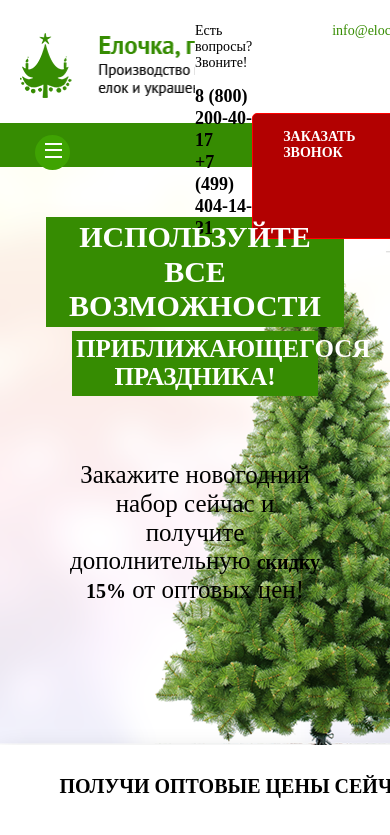
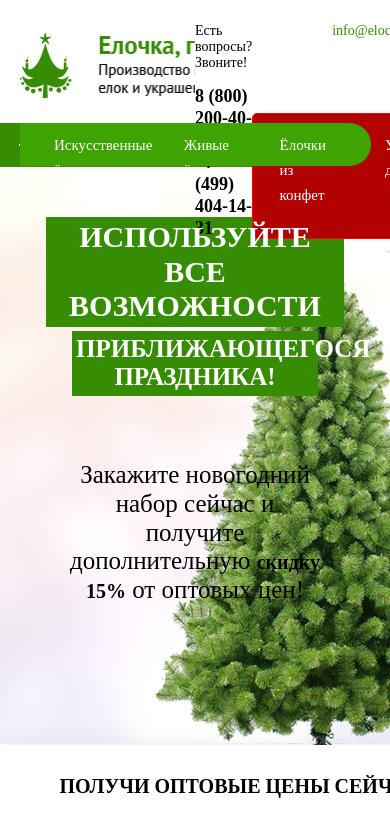
Before and after one commit to lenocheklisichka/Christmas-trees, a plain HTML site: page index.html in a window 390 px wide. Both pictures are taken after a click on the link 52 px from the left and 152 px from the top of the page. Shown: the top 835 px of the page. Drawn offline with nearby package versions, Linux system fonts and the light colour scheme.

Commit message:
бургер меню при адаптиве

```diff
--- a/css/style.css
+++ b/css/style.css
@@ -94,14 +94,14 @@ body {
 
  .menu-nav {
     display: flex;
-    width: 55%;
+    justify-content: space-around;
+    width: 60%;
     margin: 0 auto;
-    justify-content: space-around;
     list-style: none;
     padding-top: 10px;
  }
 
- li {
+.menu-nav__link {
     color: #fff;
     font-size: 18px;
     border-bottom: 1px solid #fff;
@@ -805,6 +805,10 @@ h4 {
         margin: 0 auto;
     }
 
+    strong {
+        font-size: 29px;
+    }
+
     .orderText, .man {
         font-size: 30px;
         margin-top: 14px;
@@ -886,20 +890,18 @@ h4 {
 
     .menu-btn {
         display: block;
-        width: 35px;
-        height: 35px;
+        width: 43px;
+        height: 43px;
         position: relative;
         background-color: #3fa302;
         border-radius: 50%;
-        margin-left: 35px;
-        margin-top: 8px;
     }
 
     .menu-btn strong,
     .menu-btn strong::before,
     .menu-btn strong::after {
           position: absolute;
-          top: 45%;
+          top: 50%;
           margin-top: -1px;
           left: 50%;
           margin-left: -8px;
@@ -912,7 +914,7 @@ h4 {
     .menu-btn strong::after {
           content: '';
           display: block;
-          transition: 0.5s;
+          transition: 1s;
     }
 
     .menu-btn strong::before {
@@ -925,41 +927,34 @@ h4 {
 
     .menu-btn_active strong:before {
           transform: rotate(-35deg);
-          width: 10px;
-          transform-origin: right bottom;
+          width: 15px;
+          transform-origin: top right;
     }
 
     .menu-btn_active strong:after {
           transform: rotate(35deg);
-          width: 10px;
-          transform-origin: right top;
+          width: 15px;
+          transform-origin: bottom right;
     }
 
     .menu-block {
         display: flex;
-        justify-content: center;
-        align-items: center;
-    }
-
-    .menu-nav {
-        width: 85%;
-    }
-
-    li {
-        font-size: 15px;
+        width: 90%;
+        height: 44px;
+        margin: 0 auto;
     }
 
     .menu-nav__link {
         display: inline-block;
         text-decoration: none;
-          color: #fff;
-          margin-right: 20px;
+        font-size: 15px;
     }
+
     .menu-nav__link {
         transition: 0.5s;
-          transform-origin: right center;
-          transform: translateX(50%);
-          opacity: 0;
+        transform-origin: right;
+        transform: translateX(35%);
+        opacity: 1;
     }
 
     .menu-nav__link_active {
@@ -968,23 +963,23 @@ h4 {
     }
 
     .menu-nav a {
-          text-decoration: none;
-          color: #222;
-          text-transform: uppercase;
-          font-weight: 100;
         display: inline-block;
+        margin-right: 50px;
         transition: 1s;
+        line-height: 25px;
+        border: 0;
     }
 
     .menu-nav {
-          transition: 0.2s;
+        transition: 2s;
         transform: scaleX(0) translateX(0%);
-          transform-origin: right center;
+        transform-origin: left center;
         opacity: 0;
         visibility: hidden;
-          height: 40px;
+        width: 100%;
+        height: 33px;
         background-color: #3fa302;
-          margin-right: -25px;
+        margin-left: -15px;
         border-top-right-radius: 50px;
         border-bottom-right-radius: 50px;
     }
--- a/index.html
+++ b/index.html
@@ -33,12 +33,12 @@
 			<a href="#" class="menu-btn">
                 <strong></strong>
                 </a>
-			<ul class="menu-nav">
-				<a href="#draw"><li>Искусственные ёлки</li></a>
-				<a href="#living"><li>Живые ёлки</li></a>
-				<a href="#candyTree"><li>Ёлочки из конфет</li></a>
-				<a href="#ChristmasDecorations"><li>Украшения для ёлок</li></a>
-			</ul>
+			<nav class="menu-nav">
+				<a class="menu-nav__link" href="#draw">Искусственные ёлки</a>
+				<a class="menu-nav__link" href="#living">Живые ёлки</a>
+				<a class="menu-nav__link" href="#candyTree">Ёлочки из конфет</a>
+				<a class="menu-nav__link" href="#ChristmasDecorations">Украшения для ёлок</a>
+			</nav>
 		</div>
 	</div>
 
--- a/js/main.js
+++ b/js/main.js
@@ -1,6 +1,8 @@
 
-$('.menu-btn').on('click', function(e) {
-  event().preventDefault();
-  $(this).toggleClass('menu-btn_active');
-  $('.menu-nav').toggleClass('menu-nav_active');
+$(document).ready(function(){
+$(".menu-btn").on("click", function(e) {
+  e.preventDefault();
+  $(this).toggleClass("menu-btn_active");
+  $(".menu-nav").toggleClass("menu-nav_active");
 });
+});
```
Lines whose indentation alone changed are shown as unchanged.
